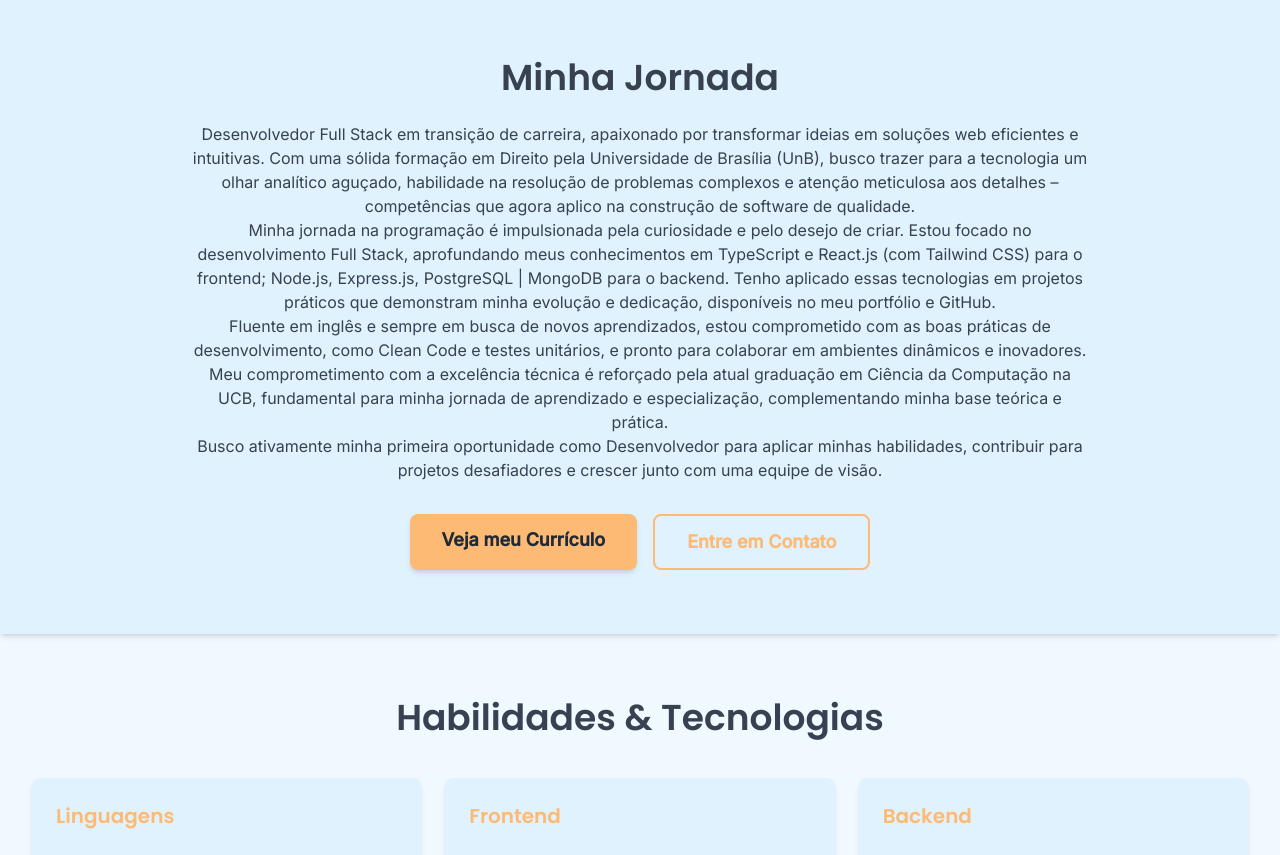
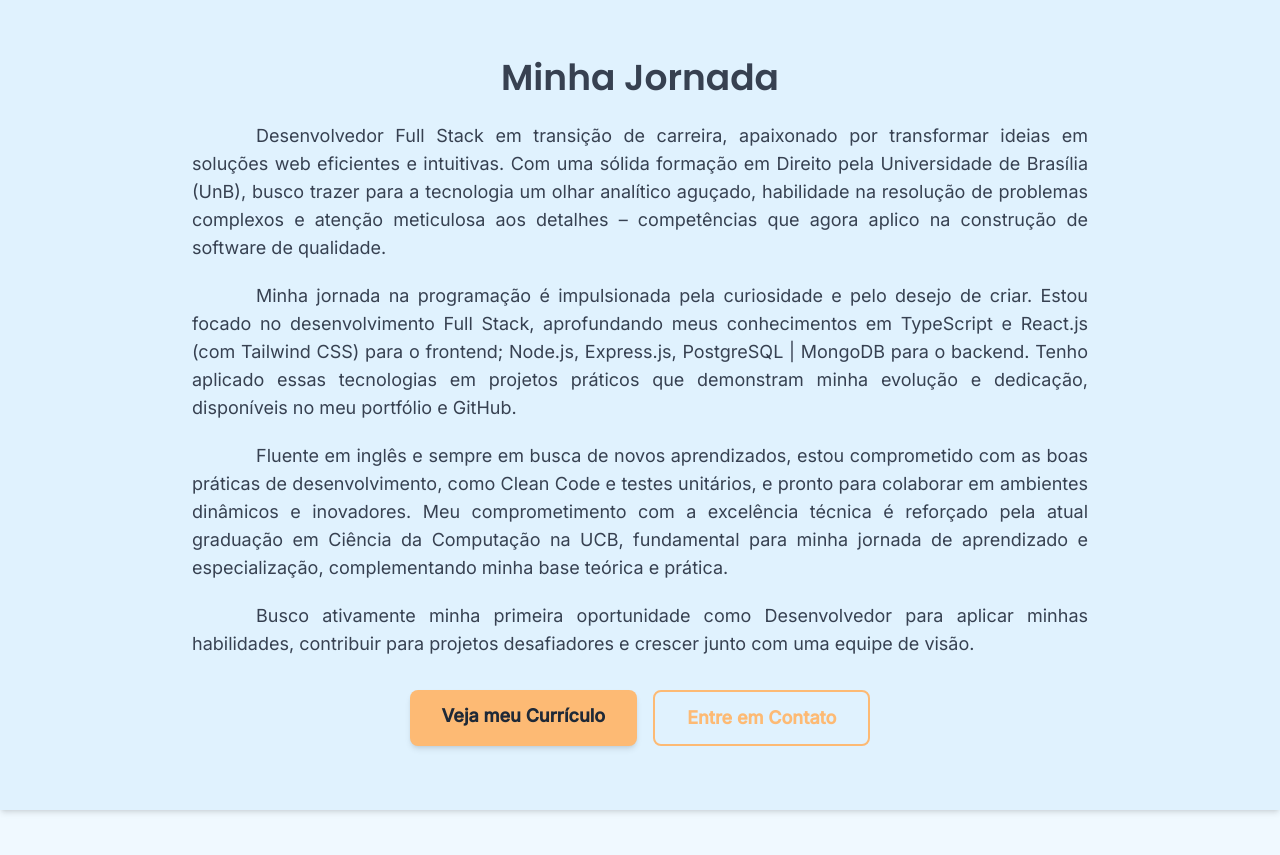
Before and after one commit to rodrigocvmd/portfolio, a Next.js app: page /sobre in a window 1280 px wide. Shown: the part 560-1415 px from the top of the page. Built offline with nearby package versions, Linux system fonts and the light colour scheme.

Commit message:
formatacao sobre mim, formatacao do resumo dos project cards

```diff
--- a/src/app/projetos/[slug]/page.tsx
+++ b/src/app/projetos/[slug]/page.tsx
@@ -1,6 +1,9 @@
+"use client";
+
 import Image from "next/image";
 import Link from "next/link";
 import TechTag from "@/components/TechTag";
+import { useState } from "react";
 
 const allProjects = [
 	{
--- a/src/components/ProjectCard.tsx
+++ b/src/components/ProjectCard.tsx
@@ -61,7 +61,7 @@ const ProjectCard: React.FC<ProjectCardProps> = ({
 					</h3>
 				</Link>
 				<div className="mb-4">
-					<p className="text-lg text-light-text dark:text-dark-text text-left line-clamp-5">
+					<p className="text-lg text-light-text dark:text-dark-text text-center">
 						{description}
 					</p>
 				</div>
--- a/src/components/SobreConteudo.tsx
+++ b/src/components/SobreConteudo.tsx
@@ -1,5 +1,3 @@
-
-
 "use client";
 
 import { useState } from "react";
@@ -201,8 +199,8 @@ export default function SobreConteudo() {
 							<h2 className="text-center font-heading text-3xl font-semibold text-light-text dark:text-dark-text sm:text-4xl 2xl:text-5xl">
 								Minha Jornada
 							</h2>
-							<div className="textoSobre prose prose-lg mx-auto mt-6 max-w-none text-center text-light-text dark:prose-invert dark:text-dark-text sm:prose-xl 2xl:prose-2xl">
-								<p>
+							<div className="textoSobre prose prose-lg mx-auto mt-6 max-w-none text-light-text dark:prose-invert dark:text-dark-text sm:prose-xl 2xl:prose-2xl text-lg">
+								<p className="text-justify indent-16 mb-5">
 									Desenvolvedor Full Stack em transição de carreira, apaixonado por transformar
 									ideias em soluções web eficientes e intuitivas. Com uma sólida formação em Direito
 									pela Universidade de Brasília (UnB), busco trazer para a tecnologia um olhar
@@ -210,15 +208,15 @@ export default function SobreConteudo() {
 									meticulosa aos detalhes – competências que agora aplico na construção de software
 									de qualidade.
 								</p>
-								<p>
+								<p className="text-justify indent-16 mb-5">
 									Minha jornada na programação é impulsionada pela curiosidade e pelo desejo de
 									criar. Estou focado no desenvolvimento Full Stack, aprofundando meus conhecimentos
-									em TypeScript e React.js (com Tailwind CSS) para o frontend; Node.js,
-									Express.js, PostgreSQL | MongoDB para o backend. Tenho aplicado essas tecnologias
-									em projetos práticos que demonstram minha evolução e dedicação, disponíveis no meu
-									portfólio e GitHub.
+									em TypeScript e React.js (com Tailwind CSS) para o frontend; Node.js, Express.js,
+									PostgreSQL | MongoDB para o backend. Tenho aplicado essas tecnologias em projetos
+									práticos que demonstram minha evolução e dedicação, disponíveis no meu portfólio e
+									GitHub.
 								</p>
-								<p>
+								<p className="text-justify indent-16 mb-5">
 									Fluente em inglês e sempre em busca de novos aprendizados, estou comprometido com
 									as boas práticas de desenvolvimento, como Clean Code e testes unitários, e pronto
 									para colaborar em ambientes dinâmicos e inovadores. Meu comprometimento com a
@@ -226,7 +224,7 @@ export default function SobreConteudo() {
 									UCB, fundamental para minha jornada de aprendizado e especialização,
 									complementando minha base teórica e prática.
 								</p>
-								<p>
+								<p className="text-justify indent-16 mb-5">
 									Busco ativamente minha primeira oportunidade como Desenvolvedor para aplicar
 									minhas habilidades, contribuir para projetos desafiadores e crescer junto com uma
 									equipe de visão.
```
